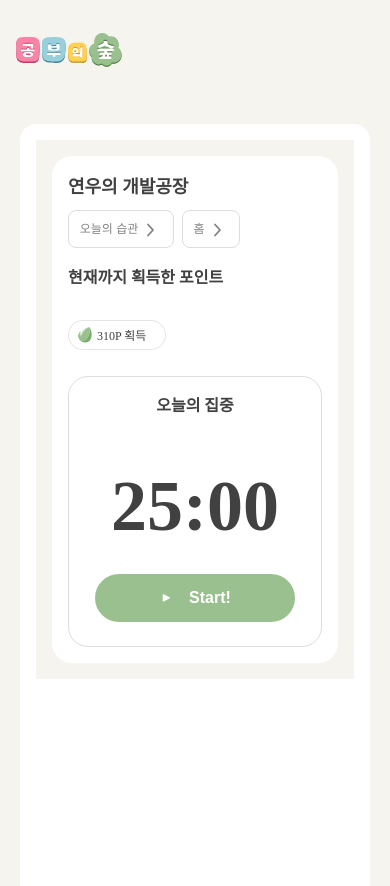
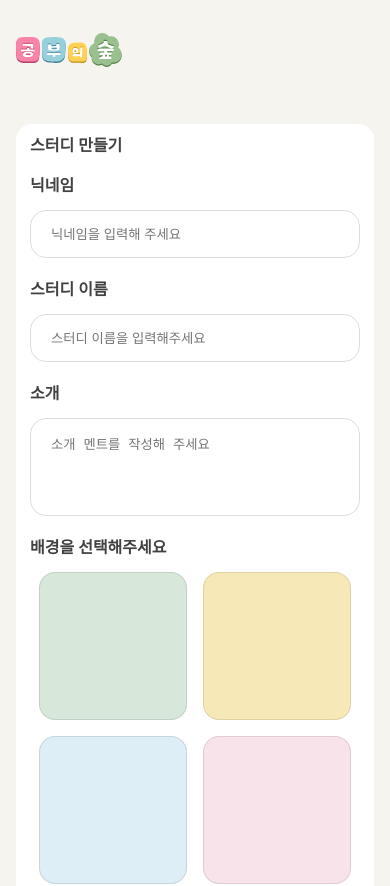
Before and after one commit to 7-StudyForest-1-FE-BE/7-StudyForest-1-FE, a React (Vite) app: page /registration in a window 390 px wide. Shown: the top 886 px of the page. Built offline with nearby package versions, Linux system fonts and the light colour scheme.

Commit message:
fix:상세 페이지, 반응형 오류 수정

```diff
--- a/src/App.jsx
+++ b/src/App.jsx
@@ -1,15 +1,12 @@
-import Header from "./components/Header/Header";
-import "./styles/reset.css";
-import "./styles/global.css";
-import ConcentrationPage from "./pages/ConcentrationPage.jsx";
+import Header from './components/Header/Header';
+import './styles/reset.css';
+import './styles/global.css';
 
 function App({ children }) {
   return (
     <div className="wrap">
       <Header className="header" />
-      <main className="container">
-        <ConcentrationPage />
-      </main>
+      <main className="container">{children}</main>
     </div>
   );
 }
--- a/src/pages/StudyRegistrationPage.css
+++ b/src/pages/StudyRegistrationPage.css
@@ -1,14 +1,10 @@
-main.container {
-  margin-top: 24px;
-}
-
-.container {
+.content__box {
   max-width: 696px;
   min-height: 1171px;
   background-color: #fff;
   border-radius: 16px;
-  margin: 0px auto 0px auto;
-  padding: 10px;
+  margin: 24px auto 40px auto;
+  padding: 14px 14px 40px;
   box-sizing: border-box;
 }
 
@@ -112,24 +108,21 @@ main.container {
 }
 
 @media (max-width: 1199px) {
-  .container {
-    padding: 16px 16px 20px 16px;
-  }
 }
 
 @media (max-width: 743px) {
   .hide__on__mobile {
     display: none;
   }
-  .container {
-    margin-left: 20px;
-    margin-right: 20px;
-    min-width: 344px;
-  }
+
   .container h2 {
     font-size: 16px;
   }
   .study__create label {
     font-size: 16px;
   }
+  .background__item {
+    width: 148px;
+    height: 148px;
+  }
 }
--- a/src/pages/StudyRegistrationPage.jsx
+++ b/src/pages/StudyRegistrationPage.jsx
@@ -14,7 +14,7 @@ function StudyRegistrationPage() {
   ];
 
   return (
-    <div className="container">
+    <div className="content__box">
       <h2>스터디 만들기</h2>
       <form className="study__create">
         <div className="nick__name">
```
